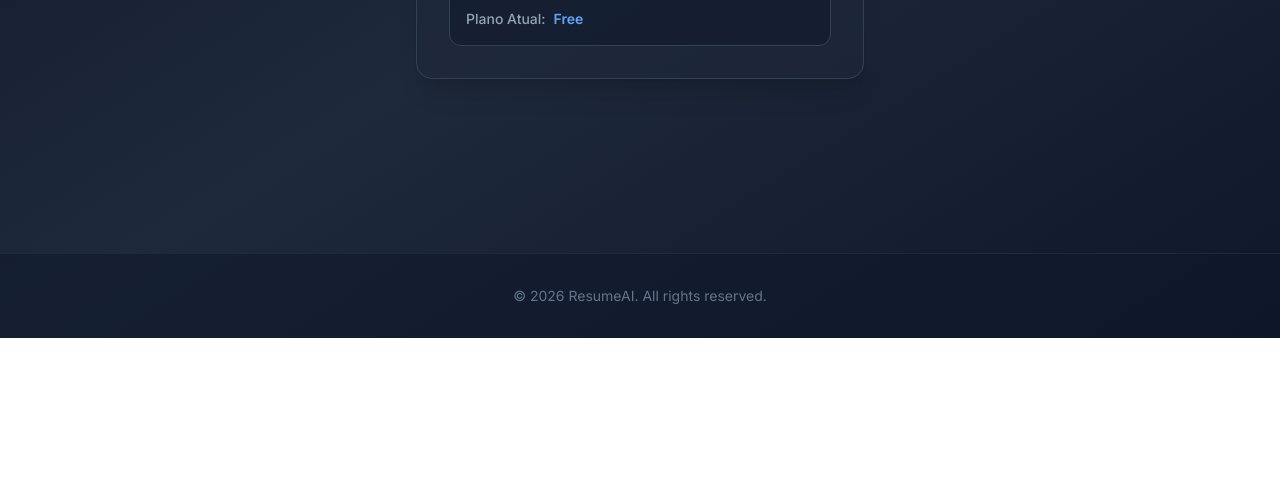
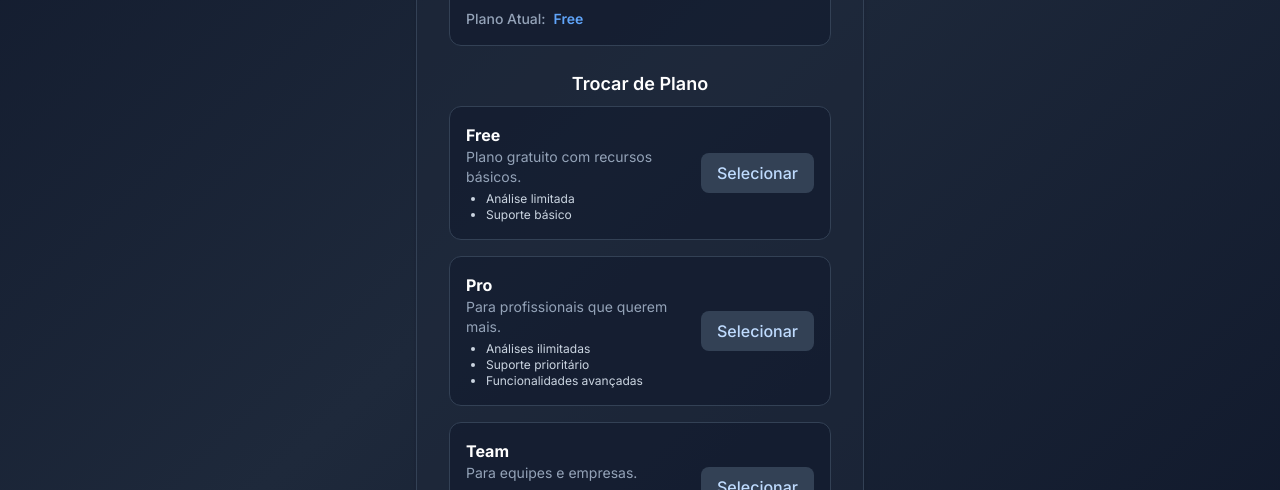
Before and after one commit to DevEmerick/ResumeAI, a Next.js app: page /account in a window 1280 px wide. Shown: the part 462-952 px from the top of the page. Before the commit the page ends 800 px from the top, so only its background shows below. Built offline with nearby package versions, Linux system fonts and the light colour scheme; no server answers.

Commit message:
Fix subscription plan change: JWT auth in API, correct prisma import, move API route to app/api, real-time context update. Pricing page now redirects to /account on plan select. Remove legacy API route.

```diff
--- /dev/null
+++ b/src/app/api/subscription/route.ts
@@ -0,0 +1,39 @@
+import { NextRequest, NextResponse } from "next/server";
+import { updateUserSubscription } from "@/services/subscriptionService";
+import { SubscriptionType } from "@prisma/client";
+import jwt from "jsonwebtoken";
+
+export async function POST(req: NextRequest) {
+  try {
+    const cookie = req.headers.get("cookie");
+    if (!cookie) {
+      return NextResponse.json({ error: "Não autenticado" }, { status: 401 });
+    }
+    const tokenMatch = cookie.match(/token=([^;]+)/);
+    if (!tokenMatch) {
+      return NextResponse.json({ error: "Token não encontrado" }, { status: 401 });
+    }
+    const token = tokenMatch[1];
+    let payload;
+    try {
+      payload = jwt.verify(token, process.env.JWT_SECRET!);
+    } catch {
+      return NextResponse.json({ error: "Token inválido" }, { status: 401 });
+    }
+    if (typeof payload !== "object" || payload === null) {
+      return NextResponse.json({ error: "Token inválido" }, { status: 401 });
+    }
+    const userId = payload.userId || payload.id;
+    if (!userId) {
+      return NextResponse.json({ error: "Usuário não autenticado" }, { status: 401 });
+    }
+    const { subscriptionType } = await req.json();
+    if (!Object.values(SubscriptionType).includes(subscriptionType)) {
+      return NextResponse.json({ error: "Invalid subscription type" }, { status: 400 });
+    }
+    await updateUserSubscription(userId, subscriptionType);
+    return NextResponse.json({ success: true, subscriptionType });
+  } catch (error) {
+    return NextResponse.json({ error: "Erro interno" }, { status: 500 });
+  }
+}
--- a/src/app/pricing/page.tsx
+++ b/src/app/pricing/page.tsx
@@ -13,7 +13,7 @@ export default function PricingPage() {
         t("pricing.p1.f1", "2 resume analyses per month"),
       ],
       ctaLabel: t("pricing.p1.cta", "Get Started"),
-      cta: "/upload",
+      cta: "/account",
       highlight: false,
     },
     {
@@ -25,7 +25,7 @@ export default function PricingPage() {
         t("pricing.p2.f3", "Keyword optimization"),
       ],
       ctaLabel: t("pricing.p2.cta", "Upgrade to Pro"),
-      cta: "/upload",
+      cta: "/account",
       highlight: true,
     },
     {
@@ -37,7 +37,7 @@ export default function PricingPage() {
         t("pricing.p3.f3", "Advanced analytics"),
       ],
       ctaLabel: t("pricing.p3.cta", "Contact Sales"),
-      cta: "/upload",
+      cta: "/account",
       highlight: false,
     },
   ];
--- a/src/components/AccountCard.tsx
+++ b/src/components/AccountCard.tsx
@@ -1,6 +1,27 @@
 "use client";
 import { useState } from "react";
+const PLANS = [
+  {
+    type: "FREE",
+    name: "Free",
+    description: "Plano gratuito com recursos básicos.",
+    benefits: ["Análise limitada", "Suporte básico"],
+  },
+  {
+    type: "PRO",
+    name: "Pro",
+    description: "Para profissionais que querem mais.",
+    benefits: ["Análises ilimitadas", "Suporte prioritário", "Funcionalidades avançadas"],
+  },
+  {
+    type: "TEAM",
+    name: "Team",
+    description: "Para equipes e empresas.",
+    benefits: ["Tudo do Pro", "Gestão de equipe", "Relatórios compartilhados"],
+  },
+];
 import { useUser } from "@/hooks/useUser";
+import { useAuth } from "@/contexts/AuthContext";
 
 import Modal from "./Modal";
 import dynamic from "next/dynamic";
@@ -10,6 +31,7 @@ const SettingsForm = dynamic(() => import("./SettingsForm"), { ssr: false });
 
 export default function AccountCard() {
   const user = useUser();
+  const { setUser } = useAuth();
   const [editOpen, setEditOpen] = useState(false);
   // Fallback para garantir exibição mesmo se user estiver indefinido
   const displayName = user?.name || "Usuário";
@@ -55,6 +77,40 @@ export default function AccountCard() {
     </div>
   );
 
+  const [loading, setLoading] = useState(false);
+  const [message, setMessage] = useState<string | null>(null);
+
+  async function handleChangePlan(type: string) {
+    if (!user || user.subscriptionType === type) return;
+    setLoading(true);
+    setMessage(null);
+    try {
+      const res = await fetch("/api/subscription", {
+        method: "POST",
+        headers: { "Content-Type": "application/json" },
+        body: JSON.stringify({ subscriptionType: type }),
+      });
+      if (!res.ok) throw new Error("Erro ao mudar de plano");
+      // Buscar usuário atualizado
+      const userRes = await fetch("/api/auth/protected", { credentials: "include" });
+      if (userRes.ok) {
+        const data = await userRes.json();
+        if (data.user) setUser({
+          id: data.user.userId || data.user.id,
+          name: data.user.name,
+          email: data.user.email,
+          createdAt: data.user.createdAt || "",
+          subscriptionType: data.user.subscriptionType || "FREE"
+        });
+      }
+      setMessage("Plano alterado com sucesso!");
+    } catch (e) {
+      setMessage("Erro ao mudar de plano");
+    } finally {
+      setLoading(false);
+    }
+  }
+
   return (
     <div className="bg-slate-800/50 rounded-2xl shadow-xl border border-slate-700 p-6 sm:p-8 max-w-md w-full mx-auto mt-8 sm:mt-16 flex flex-col items-center text-center">
       {avatar}
@@ -71,6 +127,32 @@ export default function AccountCard() {
           {user?.subscriptionType === "PRO" ? "Pro" : user?.subscriptionType === "TEAM" ? "Team" : "Free"}
         </span></div>
       </div>
+
+      <div className="w-full mt-6">
+        <h3 className="text-lg font-semibold text-white mb-2">Trocar de Plano</h3>
+        <div className="flex flex-col gap-4">
+          {PLANS.map((plan) => (
+            <div key={plan.type} className={`rounded-xl border p-4 flex flex-col sm:flex-row sm:items-center justify-between gap-2 ${user?.subscriptionType === plan.type ? "border-blue-500 bg-blue-900/30" : "border-slate-700 bg-slate-900/50"}`}>
+              <div className="flex-1 text-left">
+                <div className="font-bold text-white">{plan.name}</div>
+                <div className="text-slate-400 text-sm mb-1">{plan.description}</div>
+                <ul className="text-xs text-slate-300 list-disc ml-5">
+                  {plan.benefits.map((b) => <li key={b}>{b}</li>)}
+                </ul>
+              </div>
+              <button
+                className={`px-4 py-2 rounded-lg font-medium transition focus:outline-none focus:ring-2 ${user?.subscriptionType === plan.type ? "bg-blue-600 text-white cursor-default" : "bg-slate-700 hover:bg-blue-600 text-blue-200"}`}
+                disabled={user?.subscriptionType === plan.type || loading}
+                onClick={() => handleChangePlan(plan.type)}
+              >
+                {user?.subscriptionType === plan.type ? "Plano Atual" : loading ? "Processando..." : `Selecionar`}
+              </button>
+            </div>
+          ))}
+        </div>
+        {message && <div className="mt-3 text-sm text-center text-green-400">{message}</div>}
+      </div>
+
       <Modal open={editOpen} onClose={() => setEditOpen(false)}>
         <SettingsForm
           initialName={user?.name}
--- a/src/components/AnalysisCard.tsx
+++ b/src/components/AnalysisCard.tsx
@@ -1,5 +1,6 @@
 "use client";
 import React, { useState, useEffect } from "react";
+import { useUser } from "@/hooks/useUser";
 import { useTranslation } from "@/contexts/I18nContext";
 
 interface AnalysisCardProps {
@@ -11,6 +12,7 @@ interface AnalysisCardProps {
 
 const AnalysisCard: React.FC<AnalysisCardProps> = ({ score, strengths, weaknesses, suggestions }) => {
   const { t, locale } = useTranslation();
+  const user = useUser();
   const [translating, setTranslating] = useState(false);
   const [translationError, setTranslationError] = useState("");
   const [translatedData, setTranslatedData] = useState<{
@@ -68,6 +70,8 @@ const AnalysisCard: React.FC<AnalysisCardProps> = ({ score, strengths, weaknesse
   const displayWeaknesses = translatedData?.weaknesses || weaknesses;
   const displaySuggestions = translatedData?.suggestions || suggestions;
 
+  const isPremium = user?.subscriptionType === "PRO" || user?.subscriptionType === "TEAM";
+
   return (
     <div
       className="w-full flex flex-col gap-4 text-slate-200"
@@ -121,11 +125,19 @@ const AnalysisCard: React.FC<AnalysisCardProps> = ({ score, strengths, weaknesse
       {/* Suggestions */}
       <div>
         <h3 className="text-lg font-semibold text-blue-400 mb-3 flex items-center gap-2">{t("result.suggestions", "Suggestions for Improvement")}</h3>
-        <ul className="space-y-2 text-slate-300">
-          {displaySuggestions.length > 0 ? displaySuggestions.map((item, idx) => (
-            <li key={idx} className="flex items-start gap-3 bg-blue-900/20 p-3 rounded-lg border border-blue-900/30 transition-colors hover:border-blue-800/50" tabIndex={0}><span className="text-blue-400 mt-0.5">•</span> <span>{item}</span></li>
-          )) : <li className="text-slate-500 italic">{t("result.noSuggestions", "No suggestions provided")}</li>}
-        </ul>
+        {isPremium ? (
+          <ul className="space-y-2 text-slate-300">
+            {displaySuggestions.length > 0 ? displaySuggestions.map((item, idx) => (
+              <li key={idx} className="flex items-start gap-3 bg-blue-900/20 p-3 rounded-lg border border-blue-900/30 transition-colors hover:border-blue-800/50" tabIndex={0}><span className="text-blue-400 mt-0.5">•</span> <span>{item}</span></li>
+            )) : <li className="text-slate-500 italic">{t("result.noSuggestions", "No suggestions provided")}</li>}
+          </ul>
+        ) : (
+          <div className="bg-blue-900/30 border border-blue-700 rounded-lg p-4 text-blue-300 text-center">
+            <div className="font-semibold mb-2">Recurso premium</div>
+            <div className="mb-2">Faça upgrade para <span className="text-blue-400 font-bold">Pro</span> ou <span className="text-blue-400 font-bold">Team</span> para ver sugestões detalhadas de melhoria.</div>
+            <a href="/account" className="inline-block mt-2 px-4 py-2 bg-blue-600 hover:bg-blue-500 text-white rounded-lg font-medium transition">Fazer upgrade</a>
+          </div>
+        )}
       </div>
     </div>
   );
--- a/src/contexts/AuthContext.tsx
+++ b/src/contexts/AuthContext.tsx
@@ -7,6 +7,7 @@ interface AuthContextProps {
   user: User | null;
   isLoggedIn: boolean;
   logout: () => void;
+  setUser: (user: User | null) => void;
 }
 
 const AuthContext = createContext<AuthContextProps | undefined>(undefined);
@@ -67,7 +68,7 @@ export function AuthProvider({ children }: { children: ReactNode }) {
   }
 
   return (
-    <AuthContext.Provider value={{ user, isLoggedIn, logout }}>
+    <AuthContext.Provider value={{ user, isLoggedIn, logout, setUser }}>
       {children}
     </AuthContext.Provider>
   );
--- /dev/null
+++ b/src/services/subscriptionService.ts
@@ -0,0 +1,17 @@
+import { prisma } from "../lib/prisma";
+import { SubscriptionType } from "@prisma/client";
+
+export async function updateUserSubscription(userId: string, subscriptionType: SubscriptionType) {
+  return prisma.user.update({
+    where: { id: userId },
+    data: { subscriptionType },
+  });
+}
+
+export async function getUserSubscription(userId: string) {
+  const user = await prisma.user.findUnique({
+    where: { id: userId },
+    select: { subscriptionType: true },
+  });
+  return user?.subscriptionType || SubscriptionType.FREE;
+}
```
